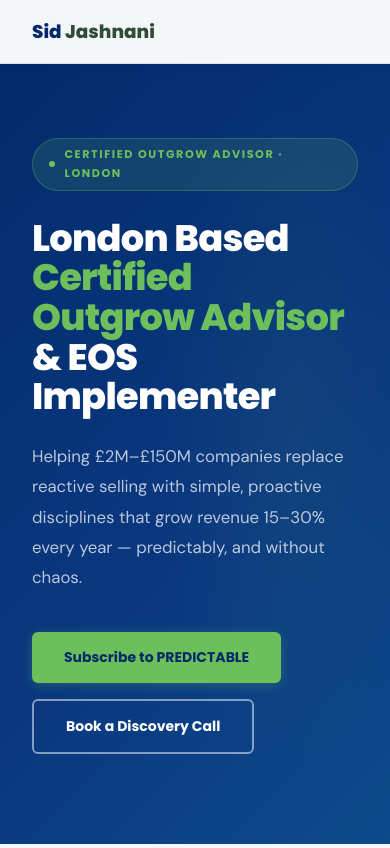
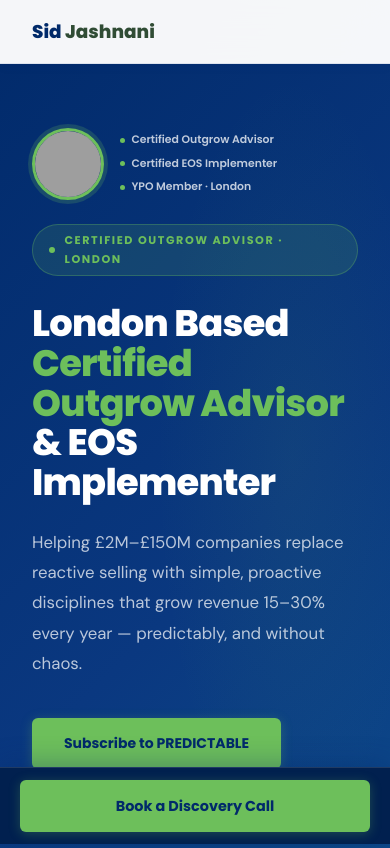
Before and after one commit to sj373/sidjashnani.com, a plain HTML site: page index.html in a window 390 px wide. Shown: the top 848 px of the page. Drawn offline with Linux system fonts and the light colour scheme; no server answers; grey boxes are pictures that could not be loaded.

Commit message:
minor updates
## Release: Mobile UX + Analytics + SEO fixes

### What changed

**c7 — Google Analytics 4**
- Added GA4 tracking (G-YF4Y5T2LR7) via async gtag script in `<head>`
- Site now has full traffic, scroll, and CTA click data

**c3 — Mobile hero visual anchor**
- Added circular headshot + credential badges above H1 on mobile
- Previously: no visual identity on mobile at all
- Hidden on desktop (existing photo card unchanged)

**c4 — Sticky CTA bar on mobile**
- Fixed "Book a Discovery Call" button pinned to bottom of screen on mobile
- Nav collapses on mobile — CTA was disappearing entirely
- Added `padding-bottom: 72px` to body to prevent content overlap

**d3 — Twitter/X meta tags**
- Added `twitter:site` and `twitter:creator` (@siddjash)
- Fixes X card attribution

### No breaking changes
All structural HTML, schema markup, SEO meta, and existing desktop layout unchanged.

### Next up
- d2: Host OG image on GitHub (Google Drive URLs unreliable for social scrapers)
- c5: Results & outcomes section
- a1: Speaking reel / video embed

```diff
--- a/index.html
+++ b/index.html
@@ -31,6 +31,8 @@
 
   <!-- ===== TWITTER / X ===== -->
   <meta name="twitter:card" content="summary_large_image">
+  <meta name="twitter:site" content="@siddjash">
+  <meta name="twitter:creator" content="@siddjash">
   <meta name="twitter:title" content="Sid Jashnani | Certified Outgrow Advisor & Revenue Growth Consultant">
   <meta name="twitter:description" content="Helping £2M–£150M companies replace reactive selling with systems that grow revenue 15–30% every year.">
   <meta name="twitter:image" content="https://drive.google.com/thumbnail?id=1USLGWuJDcTRNij9BDXEoqcrGA2b2MzaK&sz=w1200">
@@ -39,6 +41,15 @@
   <link rel="preconnect" href="https://fonts.googleapis.com">
   <link rel="preconnect" href="https://fonts.gstatic.com" crossorigin>
   <link href="https://fonts.googleapis.com/css2?family=Poppins:wght@400;500;600;700;800&family=DM+Sans:wght@300;400;500;600&display=swap" rel="stylesheet">
+
+  <!-- ===== ANALYTICS (c7) ===== -->
+  <script async src="https://www.googletagmanager.com/gtag/js?id=G-YF4Y5T2LR7"></script>
+  <script>
+    window.dataLayer = window.dataLayer || [];
+    function gtag(){dataLayer.push(arguments);}
+    gtag('js', new Date());
+    gtag('config', 'G-YF4Y5T2LR7');
+  </script>
 
   <!-- ===== STRUCTURED DATA: SEO + AEO + GEO ===== -->
   <script type="application/ld+json">
@@ -65,7 +76,7 @@
         "isPartOf": { "@id": "https://sidjashnani.com/#website" },
         "about": { "@id": "https://sidjashnani.com/#sid" },
         "author": { "@id": "https://sidjashnani.com/#sid" },
-        "dateModified": "2026-03-22",
+        "dateModified": "2026-03-23",
         "inLanguage": "en-GB",
         "speakable": {
           "@type": "SpeakableSpecification",
@@ -383,6 +394,9 @@
     .cred-row+.cred-row { margin-top:.45rem; }
     .cred-dot { width:7px; height:7px; border-radius:50%; background:var(--green); flex-shrink:0; }
 
+    /* ===== c3: MOBILE HERO AVATAR ===== */
+    .hero-mobile-avatar { display:none; }
+
     #logos { padding:2.75rem 0; background:var(--bg-white); border-bottom:1px solid var(--border); }
     .logos-lbl { text-align:center; margin-bottom:1.75rem; font-family:var(--fh); font-size:.67rem; letter-spacing:.16em; text-transform:uppercase; color:var(--text-light); }
     .logos-wrap { overflow:hidden; mask-image:linear-gradient(90deg,transparent 0%,black 8%,black 92%,transparent 100%); -webkit-mask-image:linear-gradient(90deg,transparent 0%,black 8%,black 92%,transparent 100%); }
@@ -491,13 +505,69 @@
     .fade-up { opacity:0; transform:translateY(20px); transition:opacity .55s ease,transform .55s ease; }
     .fade-up.visible { opacity:1; transform:translateY(0); }
 
+    /* ===== c4: STICKY MOBILE CTA BAR ===== */
+    .mobile-cta-bar { display:none; }
+
     @media(max-width:960px) {
       .hero-grid,.about-grid,.svc-grid,.spk-top,.topics-grid,.icp-grid,.faq-grid { grid-template-columns:1fr; }
       .hero-img-wrap { display:none; }
       .about-left { position:static; }
       .spk-cta { flex-direction:column; align-items:flex-start; }
       .nav-links { display:none; }
+
+      /* c3: Show mobile avatar */
+      .hero-mobile-avatar {
+        display:flex;
+        align-items:center;
+        gap:1rem;
+        margin-bottom:1.5rem;
+      }
+      .hero-mobile-img {
+        width:72px;
+        height:72px;
+        border-radius:50%;
+        object-fit:cover;
+        object-position:top center;
+        border:3px solid var(--green);
+        flex-shrink:0;
+        box-shadow:0 0 0 4px rgba(109,191,91,.2);
+      }
+      .hero-mobile-creds { display:flex; flex-direction:column; gap:.3rem; }
+      .hero-mobile-cred {
+        font-family:var(--fh);
+        font-size:.68rem;
+        font-weight:600;
+        color:rgba(255,255,255,.75);
+        display:flex;
+        align-items:center;
+        gap:.4rem;
+      }
+      .hero-mobile-dot { width:5px; height:5px; border-radius:50%; background:var(--green); flex-shrink:0; }
+
+      /* c4: Show sticky CTA bar */
+      .mobile-cta-bar {
+        display:flex;
+        position:fixed;
+        bottom:0;
+        left:0;
+        right:0;
+        z-index:200;
+        background:var(--navy-deep);
+        border-top:1px solid rgba(255,255,255,.12);
+        padding:.75rem 1.25rem;
+        box-shadow:0 -4px 24px rgba(1,42,106,.3);
+      }
+      .mobile-cta-bar a {
+        flex:1;
+        justify-content:center;
+        text-align:center;
+        font-size:.9rem;
+        padding:.85rem 1.5rem;
+      }
+      /* Prevent content from hiding behind sticky bar */
+      body { padding-bottom:72px; }
     }
+
     @media(max-width:540px) { section { padding:3.5rem 0; } .stats-grid { grid-template-columns:1fr 1fr; } }
   </style>
 </head>
@@ -528,6 +598,21 @@
   <div class="container">
     <div class="hero-grid">
       <div>
+        <!-- c3: Mobile avatar — hidden on desktop, shown on mobile via CSS -->
+        <div class="hero-mobile-avatar" aria-label="Sid Jashnani — Certified Outgrow Advisor">
+          <img
+            src="https://drive.google.com/thumbnail?id=1USLGWuJDcTRNij9BDXEoqcrGA2b2MzaK&sz=w200"
+            alt="Sid Jashnani"
+            class="hero-mobile-img"
+            width="72" height="72"
+            loading="eager"
+          >
+          <div class="hero-mobile-creds">
+            <div class="hero-mobile-cred"><span class="hero-mobile-dot"></span>Certified Outgrow Advisor</div>
+            <div class="hero-mobile-cred"><span class="hero-mobile-dot"></span>Certified EOS Implementer</div>
+            <div class="hero-mobile-cred"><span class="hero-mobile-dot"></span>YPO Member · London</div>
+          </div>
+        </div>
         <div class="hero-pill">
           <span class="hero-pill-dot" aria-hidden="true"></span>
           <span>Certified Outgrow Advisor · London</span>
@@ -768,6 +853,11 @@
   </div>
 </footer>
 
+<!-- c4: Sticky mobile CTA bar — hidden on desktop via CSS -->
+<div class="mobile-cta-bar" aria-label="Book a call">
+  <a href="https://superhuman.com/book/11VqK1E5w5OvyaLJ4h/LJGUD" class="btn-primary" target="_blank" rel="noopener">Book a Discovery Call</a>
+</div>
+
 <script>
   function toggleFaq(el) {
     const wasOpen = el.classList.contains('open');
```
